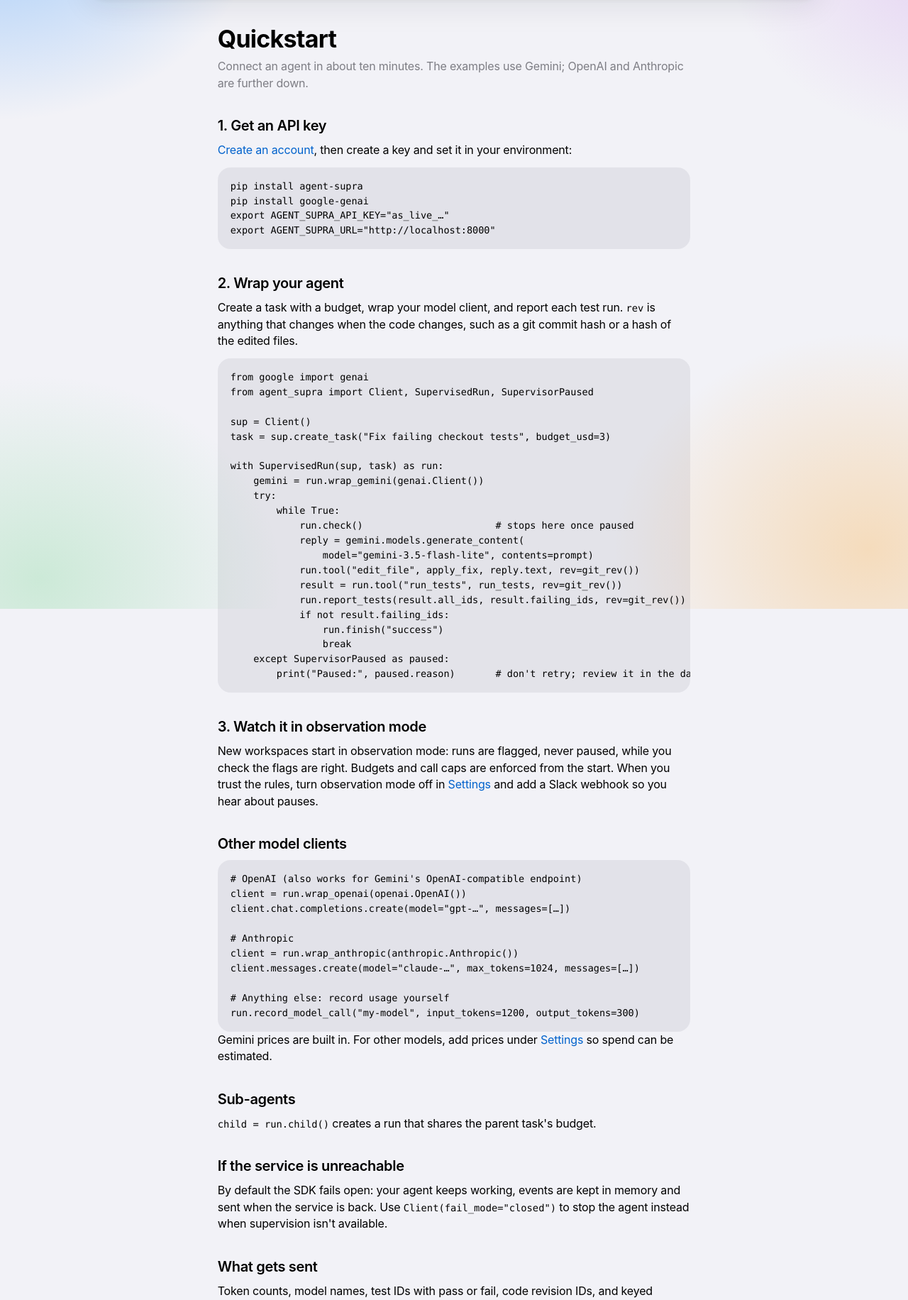
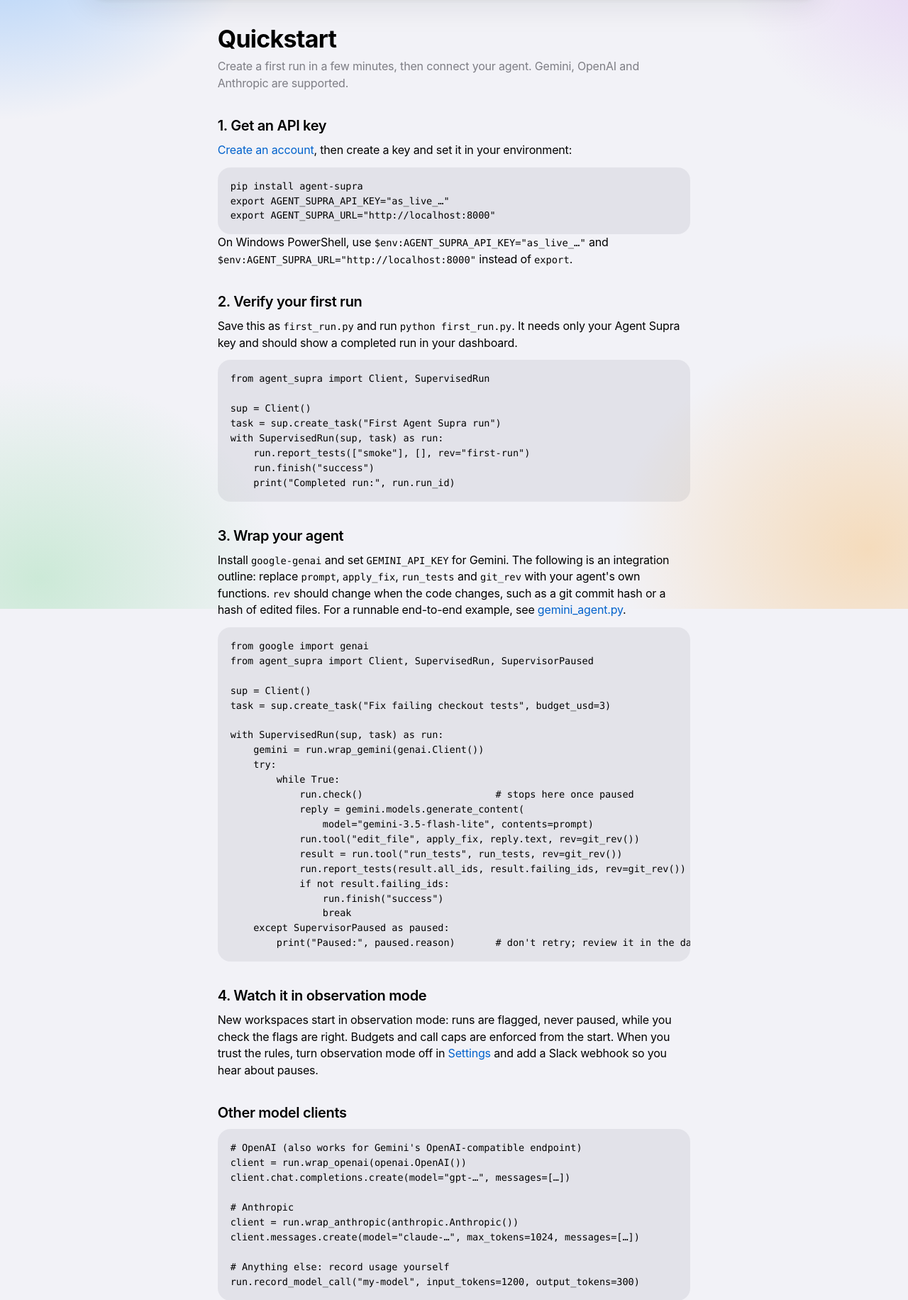
Before and after one commit to voidpusher/agent-supra, a FastAPI app: page /docs/quickstart in a window 1280 px wide. Shown: the part 70-1902 px from the top of the page at 71% size. Run offline with FastAPI, Linux system fonts and the light colour scheme.

Commit message:
Add a runnable first-run quickstart

```diff
--- a/agent_supra/server/templates/quickstart.html
+++ b/agent_supra/server/templates/quickstart.html
@@ -8,17 +8,28 @@
 </div></header>
 <main class="wrap prose doc">
   <h1>Quickstart</h1>
-  <p class="muted">Connect an agent in about ten minutes. The examples use Gemini; OpenAI and Anthropic are further down.</p>
+  <p class="muted">Create a first run in a few minutes, then connect your agent. Gemini, OpenAI and Anthropic are supported.</p>
 
   <h2>1. Get an API key</h2>
   <p>{% if session %}<a href="/app/keys">Create a key</a>{% else %}<a href="/signup">Create an account</a>, then create a key{% endif %} and set it in your environment:</p>
 <pre class="snippet">pip install agent-supra
-pip install google-genai
 export AGENT_SUPRA_API_KEY="as_live_…"
 export AGENT_SUPRA_URL="{{ base_url }}"</pre>
+  <p>On Windows PowerShell, use <code>$env:AGENT_SUPRA_API_KEY="as_live_…"</code> and <code>$env:AGENT_SUPRA_URL="{{ base_url }}"</code> instead of <code>export</code>.</p>
 
-  <h2>2. Wrap your agent</h2>
-  <p>Create a task with a budget, wrap your model client, and report each test run. <code>rev</code> is anything that changes when the code changes, such as a git commit hash or a hash of the edited files.</p>
+  <h2>2. Verify your first run</h2>
+  <p>Save this as <code>first_run.py</code> and run <code>python first_run.py</code>. It needs only your Agent Supra key and should show a completed run in your dashboard.</p>
+<pre class="snippet">from agent_supra import Client, SupervisedRun
+
+sup = Client()
+task = sup.create_task("First Agent Supra run")
+with SupervisedRun(sup, task) as run:
+    run.report_tests(["smoke"], [], rev="first-run")
+    run.finish("success")
+    print("Completed run:", run.run_id)</pre>
+
+  <h2>3. Wrap your agent</h2>
+  <p>Install <code>google-genai</code> and set <code>GEMINI_API_KEY</code> for Gemini. The following is an integration outline: replace <code>prompt</code>, <code>apply_fix</code>, <code>run_tests</code> and <code>git_rev</code> with your agent's own functions. <code>rev</code> should change when the code changes, such as a git commit hash or a hash of edited files. For a runnable end-to-end example, see <a href="https://github.com/voidpusher/agent-supra/blob/main/examples/gemini_agent.py">gemini_agent.py</a>.</p>
 <pre class="snippet">from google import genai
 from agent_supra import Client, SupervisedRun, SupervisorPaused
 
@@ -41,7 +52,7 @@ with SupervisedRun(sup, task) as run:
     except SupervisorPaused as paused:
         print("Paused:", paused.reason)       # don't retry; review it in the dashboard</pre>
 
-  <h2>3. Watch it in observation mode</h2>
+  <h2>4. Watch it in observation mode</h2>
   <p>New workspaces start in observation mode: runs are flagged, never paused, while you check the flags are right. Budgets and call caps are enforced from the start. When you trust the rules, turn observation mode off in <a href="/app/settings">Settings</a> and add a Slack webhook so you hear about pauses.</p>
 
   <h2>Other model clients</h2>
@@ -65,5 +76,6 @@ run.record_model_call("my-model", input_tokens=1200, output_tokens=300)</pre>
 
   <h2>What gets sent</h2>
   <p>Token counts, model names, test IDs with pass or fail, code revision IDs, and keyed fingerprints of tool arguments and errors. Prompts, replies and code are never sent. See <a href="/privacy">Privacy</a>.</p>
+  <p>Found something that does not match this guide? <a href="https://github.com/voidpusher/agent-supra/issues">Report it on GitHub</a> or use the contact link below. Keep API keys, prompts and private code out of public issues.</p>
 </main>
 {% endblock %}
```
Also changed, not shown: README.md.
